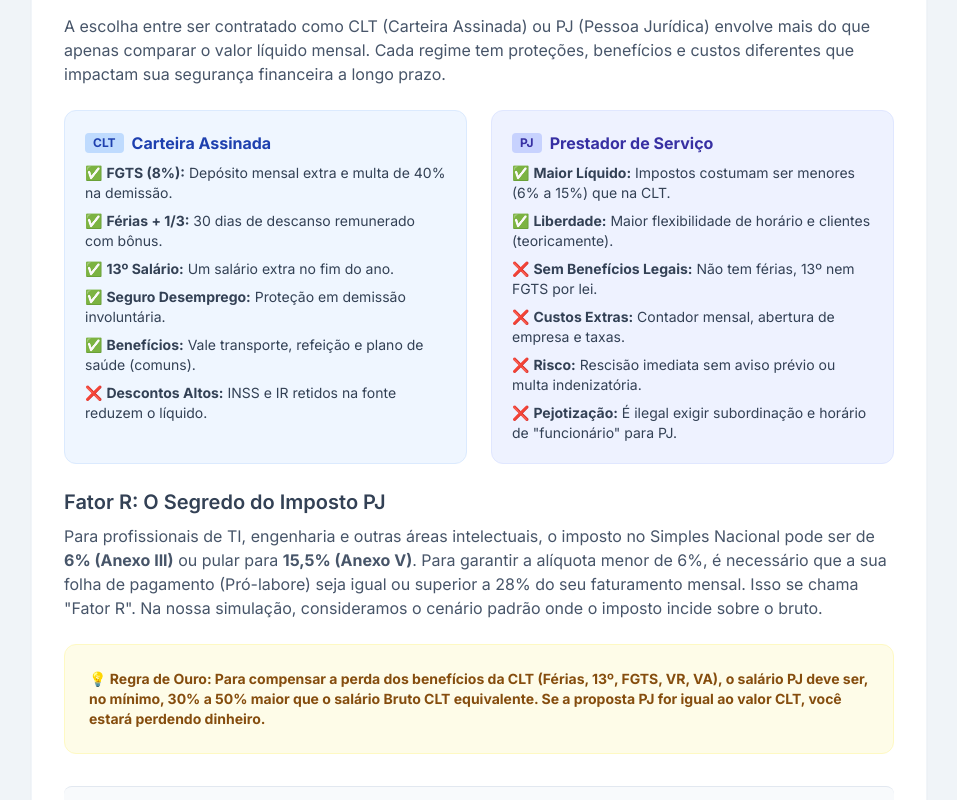
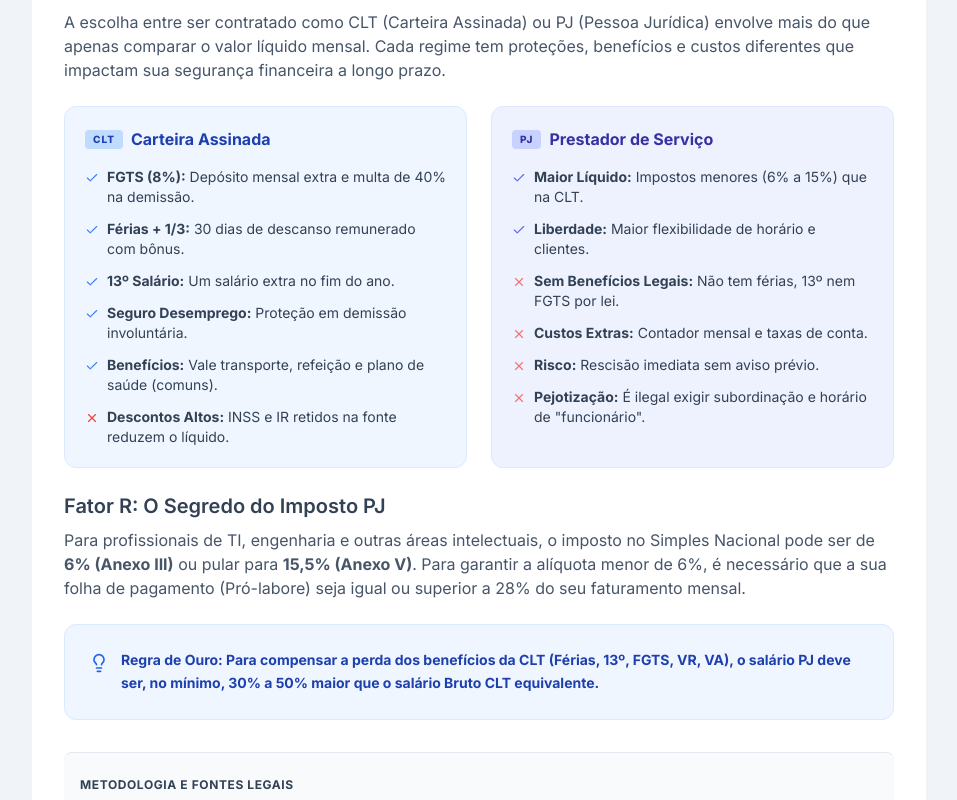
Before and after one commit to noviso123/calculadorasalariobr, a React (Vite) app: page /comparar in a window 1280 px wide. Shown: the part 1560-2360 px from the top of the page, without its empty margins (305-1262 px from the left). Built offline with nearby package versions, Linux system fonts and the light colour scheme.

Commit message:
Fix: Hardened emoji rendering with Lucide SVGs and liberated all endpoints/routes

```diff
--- a/src/components/SEOContent.tsx
+++ b/src/components/SEOContent.tsx
@@ -1,7 +1,18 @@
 
-import React from 'react';
 import { Link } from 'react-router-dom';
 import { ViewType } from '../types';
+import {
+  Check,
+  X,
+  HelpCircle,
+  Lightbulb,
+  ShieldCheck,
+  Zap,
+  Info,
+  ChevronRight,
+  AlertTriangle,
+  FileText
+} from 'lucide-react';
 
 
 // Componente auxiliar para link interno
@@ -11,7 +22,7 @@ const InternalLink = ({ to, label }: { to: string, label: string }) => (
     className="text-blue-600 font-bold hover:underline cursor-pointer inline-flex items-center gap-1"
   >
     {label}
-    <svg xmlns="http://www.w3.org/2000/svg" width="12" height="12" viewBox="0 0 24 24" fill="none" stroke="currentColor" strokeWidth="3" strokeLinecap="round" strokeLinejoin="round"><path d="M7 17l9.2-9.2M17 8v9"/></svg>
+    <ChevronRight size={12} strokeWidth={3} />
   </Link>
 );
 
@@ -33,11 +44,6 @@ interface Props {
 }
 
 const SEOContent: React.FC<Props> = ({ view }) => {
-
-  // Componente auxiliar para link interno
-
-
-
 
   const contentMap: Record<ViewType, React.ReactNode> = {
     salary: (
@@ -74,8 +80,8 @@ const SEOContent: React.FC<Props> = ({ view }) => {
           <h4 className="font-bold text-blue-900 mb-3">Dúvidas Frequentes</h4>
           <details className="mb-2 group">
             <summary className="cursor-pointer font-medium text-blue-800 hover:text-blue-600 transition-colors list-none flex items-center justify-between">
-              <span>O Vale Transporte é obrigatório descontar 6%?</span>
-              <span className="text-blue-400 group-open:rotate-180 transition-transform">▼</span>
+              <span className="flex items-center gap-2"><HelpCircle size={16} /> O Vale Transporte é obrigatório descontar 6%?</span>
+              <span className="text-blue-400 group-open:rotate-180 transition-transform text-[10px]">▼</span>
             </summary>
             <p className="mt-2 text-sm text-slate-600 pl-4 border-l-2 border-blue-200">
               Não. A lei diz que o desconto é de <strong>até 6%</strong> do salário básico. Se o custo real das passagens que você utiliza for menor que 6% do salário, o desconto deve ser limitado ao valor real do custo. A empresa não pode lucrar com este desconto.
@@ -83,8 +89,8 @@ const SEOContent: React.FC<Props> = ({ view }) => {
           </details>
           <details className="group">
             <summary className="cursor-pointer font-medium text-blue-800 hover:text-blue-600 transition-colors list-none flex items-center justify-between">
-              <span>Como o FGTS aparece no cálculo?</span>
-              <span className="text-blue-400 group-open:rotate-180 transition-transform">▼</span>
+              <span className="flex items-center gap-2"><Info size={16} /> Como o FGTS aparece no cálculo?</span>
+              <span className="text-blue-400 group-open:rotate-180 transition-transform text-[10px]">▼</span>
             </summary>
             <p className="mt-2 text-sm text-slate-600 pl-4 border-l-2 border-blue-200">
               O FGTS (8%) <strong>não é descontado</strong> do seu salário. Ele é um depósito extra e obrigatório feito pelo empregador em uma conta vinculada na Caixa Econômica Federal. Por isso, ele não reduz seu salário líquido mensal, mas é vital em caso de <InternalLink to="/rescisao" label="Rescisão de Contrato" />.
@@ -117,9 +123,10 @@ const SEOContent: React.FC<Props> = ({ view }) => {
           <strong>Vantagem Tributária:</strong> O abono pecuniário tem natureza indenizatória, ou seja, <strong>não há desconto de INSS ou Imposto de Renda</strong> sobre este valor específico, o que aumenta o ganho líquido.
         </p>
 
-        <div className="bg-yellow-50 p-6 rounded-xl border border-yellow-100 mt-6">
+        <div className="bg-yellow-50 p-6 rounded-xl border border-yellow-100 mt-6 flex gap-3 items-start">
+          <Zap className="text-yellow-600 shrink-0 mt-1" size={20} />
           <p className="text-sm text-yellow-800 font-bold">
-            ⚠️ Atenção ao Retorno: Ao receber o pagamento das férias adiantado, lembre-se que, ao voltar ao trabalho, você já terá recebido o salário daquele mês. É comum passar o mês seguinte ao retorno com o orçamento apertado. Use nossa <InternalLink to="/" label="Calculadora de Salário Líquido" /> para planejar seus meses seguintes.
+            Atenção ao Retorno: Ao receber o pagamento das férias adiantado, lembre-se que, ao voltar ao trabalho, você já terá recebido o salário daquele mês. É comum passar o mês seguinte ao retorno com o orçamento apertado. Use nossa <InternalLink to="/" label="Calculadora de Salário Líquido" /> para planejar seus meses seguintes.
           </p>
         </div>
         <MethodologyFooter />
@@ -136,13 +143,13 @@ const SEOContent: React.FC<Props> = ({ view }) => {
 
         <div className="grid md:grid-cols-2 gap-4 my-6">
           <div className="bg-white p-4 rounded-lg border border-slate-200 shadow-sm">
-            <h4 className="font-bold text-emerald-700 mb-2">1ª Parcela (Adiantamento)</h4>
+            <h4 className="font-bold text-emerald-700 mb-2 flex items-center gap-2 text-sm uppercase tracking-tighter"><Zap size={14} /> 1ª Parcela (Adiantamento)</h4>
             <p className="text-sm">
               Deve ser paga obrigatoriamente entre <strong>1º de fevereiro e 30 de novembro</strong>. Corresponde a 50% do salário do mês anterior. O grande diferencial é que, nesta parcela, <strong>não há descontos</strong> de impostos (INSS/IR).
             </p>
           </div>
           <div className="bg-white p-4 rounded-lg border border-slate-200 shadow-sm">
-            <h4 className="font-bold text-blue-700 mb-2">2ª Parcela (Quitação)</h4>
+            <h4 className="font-bold text-blue-700 mb-2 flex items-center gap-2 text-sm uppercase tracking-tighter"><ShieldCheck size={14} /> 2ª Parcela (Quitação)</h4>
             <p className="text-sm">
               Deve ser paga até <strong>20 de dezembro</strong>. Nesta etapa, calcula-se o valor total do 13º devido, descontam-se o INSS e o IR (sobre o valor total) e subtrai-se o adiantamento já recebido na primeira parcela.
             </p>
@@ -181,7 +188,7 @@ const SEOContent: React.FC<Props> = ({ view }) => {
 
         <div className="bg-red-50 p-6 rounded-xl border border-red-100 mt-6 shadow-sm">
            <h4 className="font-bold text-red-900 mb-3 flex items-center gap-2">
-             <svg xmlns="http://www.w3.org/2000/svg" className="h-5 w-5" fill="none" viewBox="0 0 24 24" stroke="currentColor"><path strokeLinecap="round" strokeLinejoin="round" strokeWidth={2} d="M12 9v2m0 4h.01m-6.938 4h13.856c1.54 0 2.502-1.667 1.732-3L13.732 4c-.77-1.333-2.694-1.333-3.464 0L3.34 16c-.77 1.333.192 3 1.732 3z" /></svg>
+             <AlertTriangle size={20} />
              Risco Financeiro: Empréstimo Consignado na Rescisão
            </h4>
            <div className="text-sm text-red-800 space-y-2">
@@ -191,7 +198,7 @@ const SEOContent: React.FC<Props> = ({ view }) => {
                Recomendamos simular sua margem na nossa <InternalLink to="/consignado" label="Calculadora de Consignado" /> para evitar surpresas.
              </p>
              <p className="font-bold bg-red-100 p-2 rounded text-red-950 border border-red-200">
-               ⚠️ ATENÇÃO: Se o valor da rescisão não cobrir a dívida, alguns contratos bancários preveem a retenção da Multa de 40% do FGTS ou até mesmo do Saldo do FGTS (se houve garantia contratada).
+               ATENÇÃO: Se o valor da rescisão não cobrir a dívida, alguns contratos bancários preveem a retenção da Multa de 40% do FGTS ou até mesmo do Saldo do FGTS (se houve garantia contratada).
              </p>
            </div>
         </div>
@@ -220,11 +227,10 @@ const SEOContent: React.FC<Props> = ({ view }) => {
           Porém, atenção: ao optar por isso, parte do seu saldo FGTS fica bloqueado, o que pode impactar o valor disponível para saque em uma eventual <InternalLink to="/rescisao" label="Rescisão" />.
         </p>
 
-        <div className="bg-blue-50 p-6 rounded-xl border border-blue-100 mt-6">
-          <h4 className="font-bold text-blue-900 mb-2">Dica de Especialista: Olhe o CET</h4>
-          <p className="text-sm text-blue-800">
-            Muitos focam apenas na taxa de juros nominal, mas o indicador mais importante é o <strong>Custo Efetivo Total (CET)</strong>.
-            Ele soma os juros, taxas administrativas, seguros e impostos (IOF). Um juro baixo com taxas altas pode tornar o empréstimo caro. Sempre compare o CET antes de contratar.
+        <div className="bg-blue-50 p-6 rounded-xl border border-blue-100 mt-6 flex gap-3 items-start">
+          <ShieldCheck className="text-blue-600 shrink-0 mt-1" size={20} />
+          <p className="text-sm text-blue-800 font-bold">
+            Dica de Especialista: Olhe o CET. Muitos focam apenas na taxa de juros nominal, mas o indicador mais importante é o Custo Efetivo Total (CET). Ele soma os juros, taxas administrativas, seguros e impostos (IOF).
           </p>
         </div>
         <MethodologyFooter />
@@ -241,46 +247,45 @@ const SEOContent: React.FC<Props> = ({ view }) => {
         <div className="grid md:grid-cols-2 gap-6 my-6">
            <div className="bg-blue-50 p-5 rounded-xl border border-blue-100">
               <h4 className="font-bold text-blue-800 mb-2 flex items-center gap-2">
-                 <span className="bg-blue-200 text-blue-800 text-xs px-2 py-0.5 rounded">CLT</span>
+                 <span className="bg-blue-200 text-blue-800 text-[10px] px-2 py-0.5 rounded font-black tracking-widest uppercase">CLT</span>
                  Carteira Assinada
               </h4>
-              <ul className="text-sm space-y-2 text-slate-700">
-                 <li>✅ <strong>FGTS (8%):</strong> Depósito mensal extra e multa de 40% na demissão.</li>
-                 <li>✅ <strong>Férias + 1/3:</strong> 30 dias de descanso remunerado com bônus.</li>
-                 <li>✅ <strong>13º Salário:</strong> Um salário extra no fim do ano.</li>
-                 <li>✅ <strong>Seguro Desemprego:</strong> Proteção em demissão involuntária.</li>
-                 <li>✅ <strong>Benefícios:</strong> Vale transporte, refeição e plano de saúde (comuns).</li>
-                 <li>❌ <strong>Descontos Altos:</strong> INSS e IR retidos na fonte reduzem o líquido.</li>
-              </ul>
+              <ul className="text-sm space-y-3 text-slate-700 mt-4">
+                  <li className="flex items-start gap-2"><Check size={14} className="text-blue-500 mt-1 shrink-0" /> <span><strong>FGTS (8%):</strong> Depósito mensal extra e multa de 40% na demissão.</span></li>
+                  <li className="flex items-start gap-2"><Check size={14} className="text-blue-500 mt-1 shrink-0" /> <span><strong>Férias + 1/3:</strong> 30 dias de descanso remunerado com bônus.</span></li>
+                  <li className="flex items-start gap-2"><Check size={14} className="text-blue-500 mt-1 shrink-0" /> <span><strong>13º Salário:</strong> Um salário extra no fim do ano.</span></li>
+                  <li className="flex items-start gap-2"><Check size={14} className="text-blue-500 mt-1 shrink-0" /> <span><strong>Seguro Desemprego:</strong> Proteção em demissão involuntária.</span></li>
+                  <li className="flex items-start gap-2"><Check size={14} className="text-blue-500 mt-1 shrink-0" /> <span><strong>Benefícios:</strong> Vale transporte, refeição e plano de saúde (comuns).</span></li>
+                  <li className="flex items-start gap-2"><X size={14} className="text-red-500 mt-1 shrink-0" /> <span><strong>Descontos Altos:</strong> INSS e IR retidos na fonte reduzem o líquido.</span></li>
+               </ul>
            </div>
 
            <div className="bg-indigo-50 p-5 rounded-xl border border-indigo-100">
               <h4 className="font-bold text-indigo-800 mb-2 flex items-center gap-2">
-                 <span className="bg-indigo-200 text-indigo-800 text-xs px-2 py-0.5 rounded">PJ</span>
+                 <span className="bg-indigo-200 text-indigo-800 text-[10px] px-2 py-0.5 rounded font-black tracking-widest uppercase">PJ</span>
                  Prestador de Serviço
               </h4>
-               <ul className="text-sm space-y-2 text-slate-700">
-                 <li>✅ <strong>Maior Líquido:</strong> Impostos costumam ser menores (6% a 15%) que na CLT.</li>
-                 <li>✅ <strong>Liberdade:</strong> Maior flexibilidade de horário e clientes (teoricamente).</li>
-                 <li>❌ <strong>Sem Benefícios Legais:</strong> Não tem férias, 13º nem FGTS por lei.</li>
-                 <li>❌ <strong>Custos Extras:</strong> Contador mensal, abertura de empresa e taxas.</li>
-                 <li>❌ <strong>Risco:</strong> Rescisão imediata sem aviso prévio ou multa indenizatória.</li>
-                 <li>❌ <strong>Pejotização:</strong> É ilegal exigir subordinação e horário de "funcionário" para PJ.</li>
-              </ul>
+               <ul className="text-sm space-y-3 text-slate-700 mt-4">
+                  <li className="flex items-start gap-2"><Check size={14} className="text-indigo-500 mt-1 shrink-0" /> <span><strong>Maior Líquido:</strong> Impostos menores (6% a 15%) que na CLT.</span></li>
+                  <li className="flex items-start gap-2"><Check size={14} className="text-indigo-500 mt-1 shrink-0" /> <span><strong>Liberdade:</strong> Maior flexibilidade de horário e clientes.</span></li>
+                  <li className="flex items-start gap-2"><X size={14} className="text-red-400 mt-1 shrink-0" /> <span><strong>Sem Benefícios Legais:</strong> Não tem férias, 13º nem FGTS por lei.</span></li>
+                  <li className="flex items-start gap-2"><X size={14} className="text-red-400 mt-1 shrink-0" /> <span><strong>Custos Extras:</strong> Contador mensal e taxas de conta.</span></li>
+                  <li className="flex items-start gap-2"><X size={14} className="text-red-400 mt-1 shrink-0" /> <span><strong>Risco:</strong> Rescisão imediata sem aviso prévio.</span></li>
+                  <li className="flex items-start gap-2"><X size={14} className="text-red-400 mt-1 shrink-0" /> <span><strong>Pejotização:</strong> É ilegal exigir subordinação e horário de "funcionário".</span></li>
+               </ul>
            </div>
         </div>
 
         <h3 className="text-xl font-semibold text-slate-700 mt-6 mb-2">Fator R: O Segredo do Imposto PJ</h3>
         <p className="mb-4">
           Para profissionais de TI, engenharia e outras áreas intelectuais, o imposto no Simples Nacional pode ser de <strong>6% (Anexo III)</strong> ou pular para <strong>15,5% (Anexo V)</strong>.
-          Para garantir a alíquota menor de 6%, é necessário que a sua folha de pagamento (Pró-labore) seja igual ou superior a 28% do seu faturamento mensal. Isso se chama "Fator R".
-          Na nossa simulação, consideramos o cenário padrão onde o imposto incide sobre o bruto.
+          Para garantir a alíquota menor de 6%, é necessário que a sua folha de pagamento (Pró-labore) seja igual ou superior a 28% do seu faturamento mensal.
         </p>
 
-        <div className="bg-yellow-50 p-6 rounded-xl border border-yellow-100 mt-6">
-          <p className="text-sm text-yellow-800 font-bold">
-            💡 Regra de Ouro: Para compensar a perda dos benefícios da CLT (Férias, 13º, FGTS, VR, VA), o salário PJ deve ser, no mínimo, 30% a 50% maior que o salário Bruto CLT equivalente.
-            Se a proposta PJ for igual ao valor CLT, você estará perdendo dinheiro.
+        <div className="bg-blue-50 p-6 rounded-xl border border-blue-100 mt-6 flex gap-3 items-start">
+          <Lightbulb className="text-blue-600 shrink-0 mt-1" size={20} />
+          <p className="text-sm text-blue-800 font-bold leading-relaxed">
+            Regra de Ouro: Para compensar a perda dos benefícios da CLT (Férias, 13º, FGTS, VR, VA), o salário PJ deve ser, no mínimo, 30% a 50% maior que o salário Bruto CLT equivalente.
           </p>
         </div>
 
@@ -302,15 +307,10 @@ const SEOContent: React.FC<Props> = ({ view }) => {
            <li><strong>Cálculo Legal:</strong> Considera todas as suas deduções comprovadas (INSS pago, dependentes R$ 189,59 cada, pensão alimentícia, etc).</li>
            <li><strong>Cálculo Simplificado:</strong> Substitui todas as deduções legais por um desconto padrão de R$ 564,80 direto na base de cálculo.</li>
         </ul>
-        <p className="mb-4">
-           Se você ganha até aprox. R$ 5.000,00 e tem poucos dependentes, o Simplificado geralmente garante a isenção. Se você tem muitos dependentes ou paga pensão alta, o Legal pode ser melhor.
-        </p>
 
         <h3 className="text-xl font-semibold text-slate-700 mt-6 mb-2">Alíquota Efetiva: O que é?</h3>
         <p className="mb-4">
-           É a porcentagem real do seu salário que fica com o Leão. Por exemplo, mesmo que você esteja na faixa de 27,5% (Alíquota Nominal), você nunca paga 27,5% do salário total.
-           Graças à "Parcela a Deduzir" e à progressividade (as primeiras faixas de renda pagam menos), sua alíquota efetiva será sempre menor.
-           Este simulador mostra exatamente essa porcentagem real.
+           É a porcentagem real do seu salário que fica com o Leão. Graças à "Parcela a Deduzir" e à progressividade, sua alíquota efetiva será sempre menor que a alíquota nominal da faixa.
         </p>
         <MethodologyFooter />
       </article>
@@ -320,9 +320,7 @@ const SEOContent: React.FC<Props> = ({ view }) => {
   return (
     <div className="mt-12 max-w-4xl mx-auto bg-white p-8 rounded-3xl shadow-sm border border-slate-100 animate-fade-in">
       <div className="flex items-center gap-2 mb-6 border-b border-slate-100 pb-4">
-        <svg xmlns="http://www.w3.org/2000/svg" className="h-6 w-6 text-blue-600" fill="none" viewBox="0 0 24 24" stroke="currentColor">
-          <path strokeLinecap="round" strokeLinejoin="round" strokeWidth={2} d="M13 16h-1v-4h-1m1-4h.01M21 12a9 9 0 11-18 0 9 9 0 0118 0z" />
-        </svg>
+        <FileText className="text-blue-600" size={20} />
         <span className="text-sm font-bold text-slate-400 uppercase tracking-widest">Guia Oficial & Base Legal</span>
       </div>
       {contentMap[view]}
```
Also changed, not shown: src/services/advisorService.ts (+10 -10 lines).
